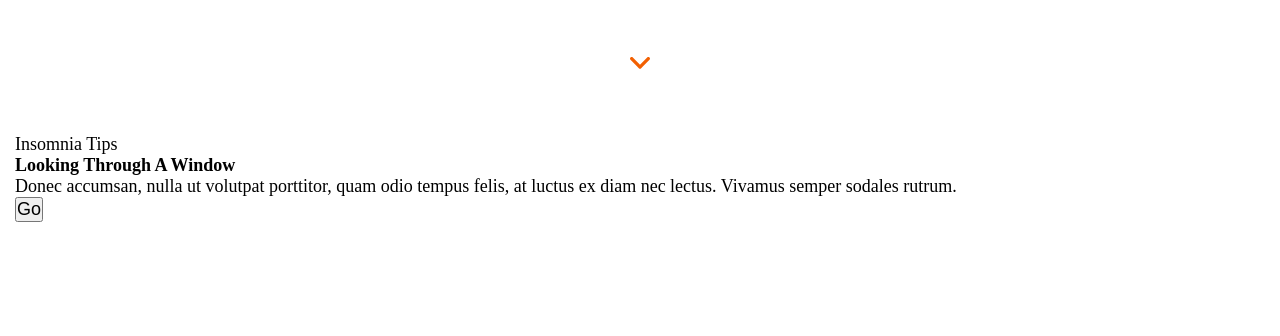
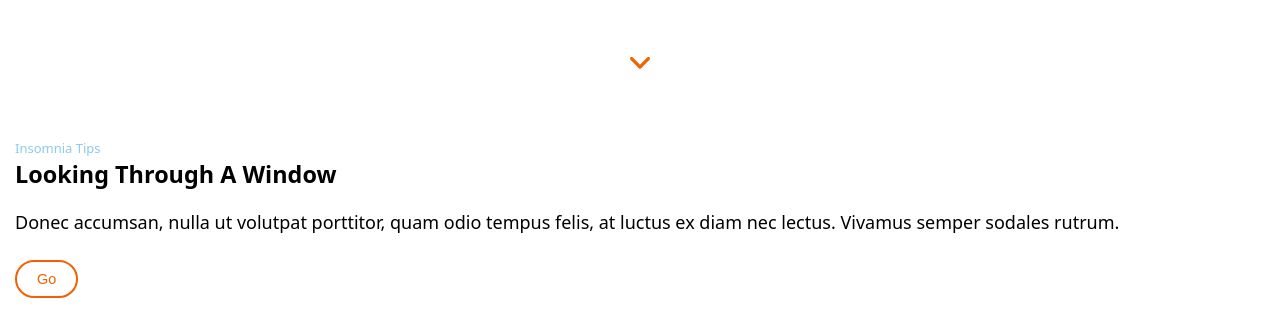
Before and after one commit to Adalab/modulo-1-evaluacion-final-OtiliaNicola, a website built with Vite: page src/index.html in a window 1280 px wide. Shown: the part 696-1032 px from the top of the page. Before the commit the page ends 963 px from the top, so only its background shows below. Built offline with nearby package versions, Linux system fonts and the light colour scheme; files whose address does not match are found by name.

Commit message:
Section2

```diff
--- a/src/partials/main.html
+++ b/src/partials/main.html
@@ -8,10 +8,10 @@
     </div>
     </section>
     <section class="insomnia">
-      <small class="">Insomnia Tips</small>
-      <h2>Looking Through A Window</h2>
-      <p>Donec accumsan, nulla ut volutpat porttitor, quam odio tempus felis, at luctus ex diam nec lectus. Vivamus semper sodales rutrum.</p>
-      <button>Go</button>
+      <span class="small">Insomnia Tips</span>
+      <h2 class="section-title">Looking Through A Window</h2>
+      <p class="section-text">Donec accumsan, nulla ut volutpat porttitor, quam odio tempus felis, at luctus ex diam nec lectus. Vivamus semper sodales rutrum.</p>
+      <button class="section-go">Go</button>
     </section>
     <!-- <section class="reasons">
       <h2>3 Reasons To Purchase</h2>
--- a/src/scss/layout/_homepage.scss
+++ b/src/scss/layout/_homepage.scss
@@ -35,3 +35,24 @@
     height: auto;
     padding: 30px 15px 45px 15px;
 }
+.small{
+    color:var(--lightblue);
+    font-size: small;
+}
+
+.section-title{
+    font-size: 1.3rem;
+    font-weight: bold;
+}
+.section-text{
+    margin: 20px 0 26px;
+}
+.section-go {
+    border: 2px solid var(--orange);
+    background-color: var(--white);
+    color: var(--orange);
+    border-radius: 21px;
+    border-color: var(--orange);
+    padding: 9px 20px;
+    font-size: 80%;
+}
--- a/src/scss/main.scss
+++ b/src/scss/main.scss
@@ -10,3 +10,8 @@
 @import 'layout/header';
 @import 'layout/homepage';
 @import 'layout/footer';
+
+body{
+    font-family: system-ui, -apple-system, BlinkMacSystemFont, 'Segoe UI', Roboto, Oxygen, Ubuntu, Cantarell, 'Open Sans', 'Helvetica Neue', sans-serif;
+    font-size: 18px;
+}
```
